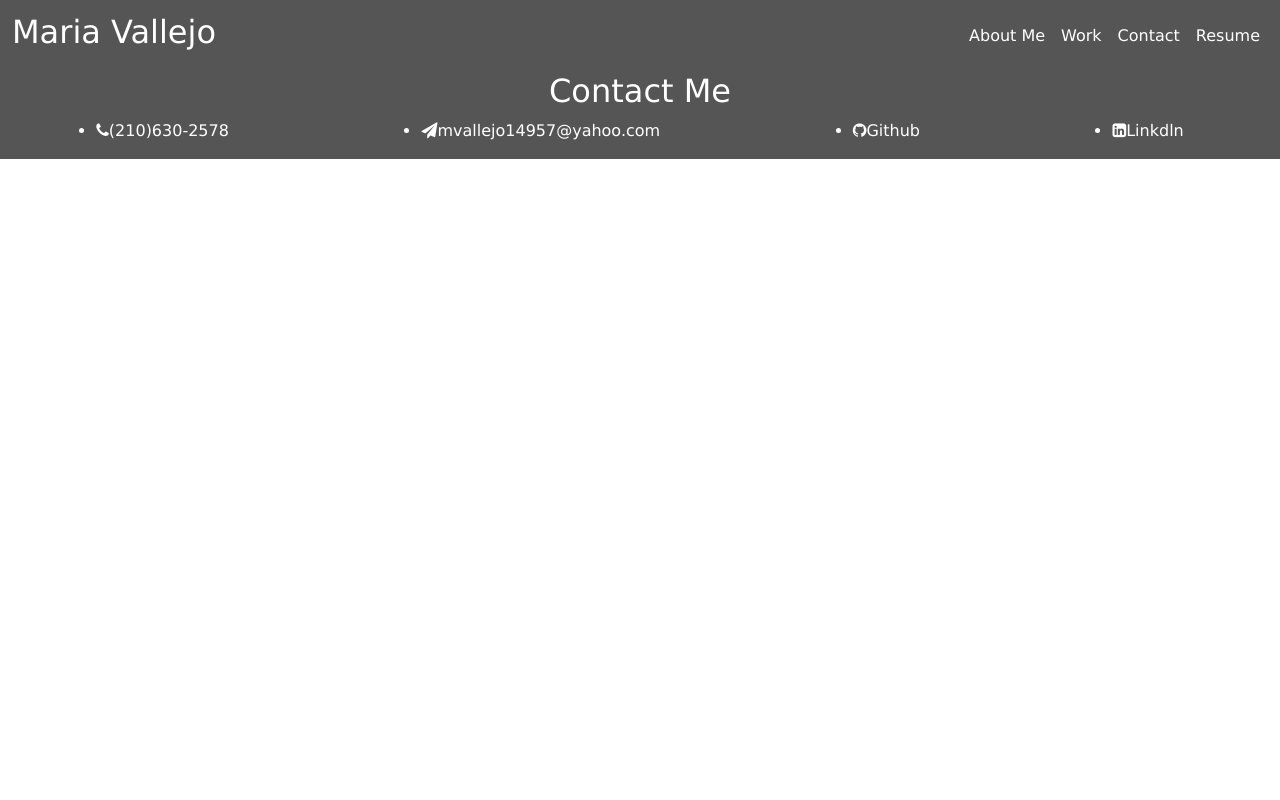
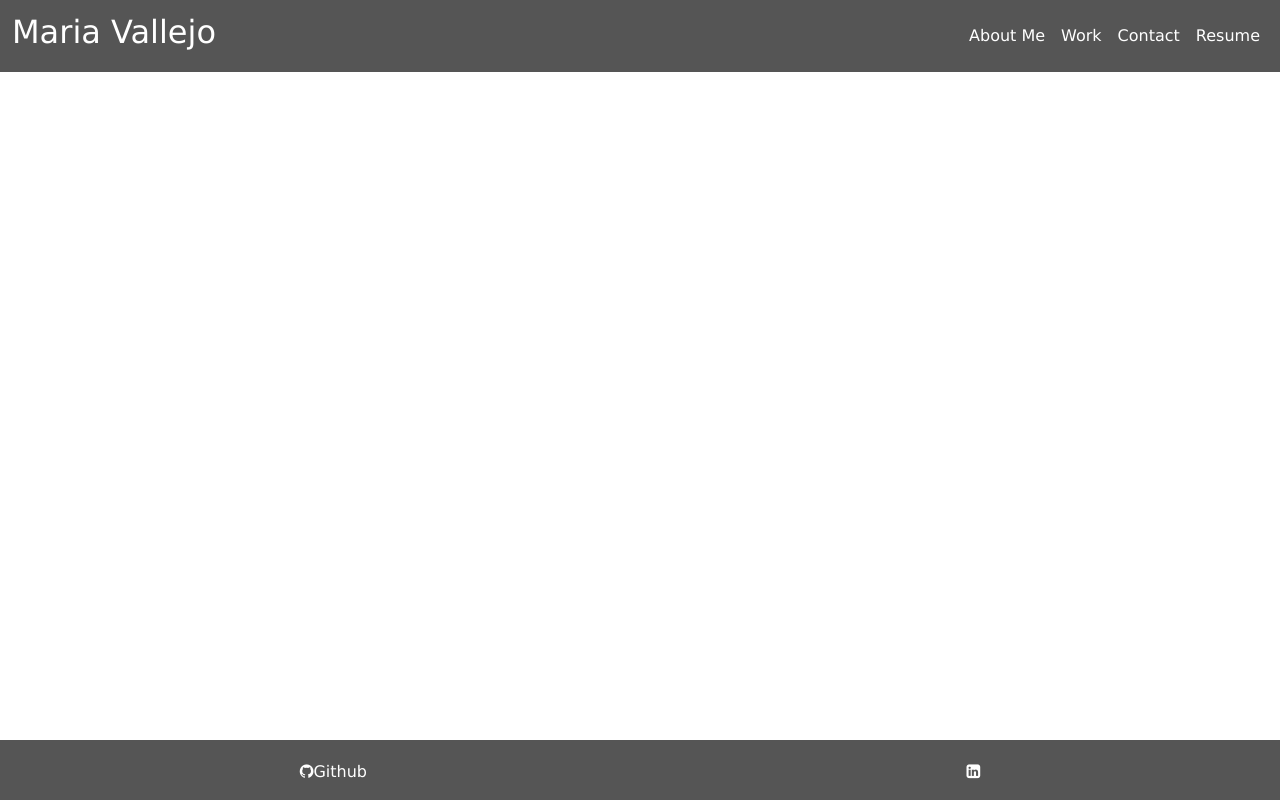
Before and after one commit to Mvalljo/HW2-ProfessionalPortfolio-MV, a React (Create React App) app: page / in a window 1280 px wide. Built offline with nearby package versions, Linux system fonts and the light colour scheme.

Commit message:
fix footer

```diff
--- a/src/components/Footer.js
+++ b/src/components/Footer.js
@@ -8,17 +8,8 @@ const styles = {
 
 function Footer() {
   return (
-    <footer id="contact" className="text-center" style={styles.footer}>
-      <h2>Contact Me</h2>
+    <footer id="contact" className="footer text-center" style={styles.footer}>
       <ul className="pb-3 pl-1">
-        <li>
-          <span className="fa fa-phone"></span>
-          <a href="#">(210)630-2578</a>
-        </li>
-        <li>
-          <span className="fa fa-paper-plane"></span>
-          <a href="#">mvallejo14957@yahoo.com</a>
-        </li>
         <li>
           <span className="fa fa-github"></span>
           <a href="https://github.com/Mvalljo">Github</a>
@@ -26,7 +17,6 @@ function Footer() {
         <li>
           <span className="fa fa-linkedin-square"></span>
           <a href="https://www.linkedin.com/in/maria-vallejo-8237a41a6/">
-            Linkdln
           </a>
         </li>
       </ul>
--- a/src/index.css
+++ b/src/index.css
@@ -40,7 +40,16 @@ body{
 footer ul {
     display: flex;
     justify-content: space-around;
-    padding-left: 0px;
+    padding: 0px;
+    margin: 0px;
+    list-style: none;
+    position: fixed;
+    bottom: 0;
+    width: 100%;
+    background-color: #555555;
+}
+footer li {
+    margin-top: 20px;
 }
 
 footer a {
```
